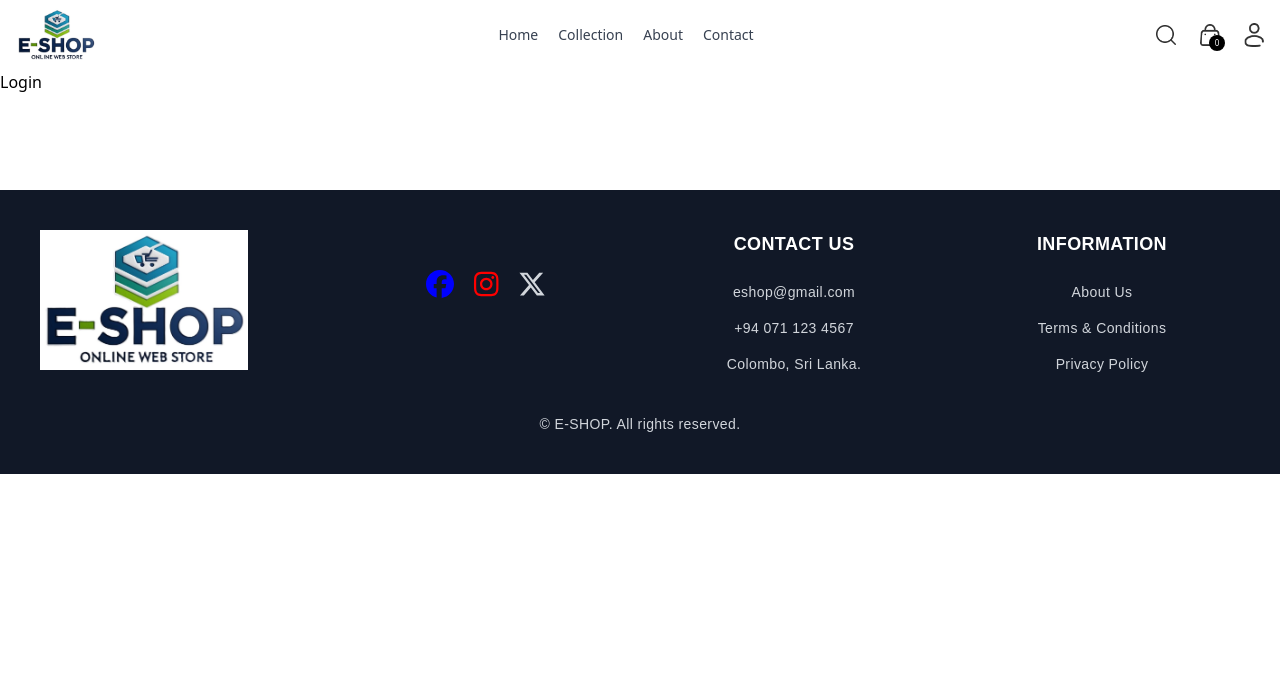
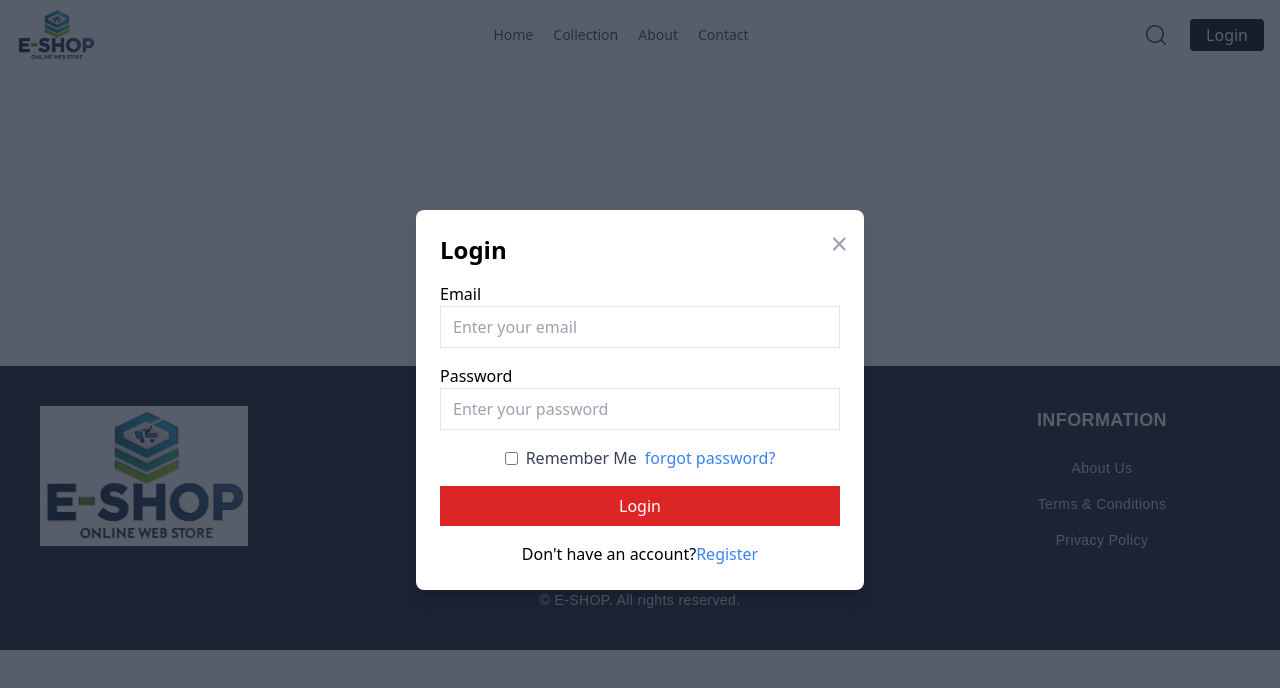
Before and after one commit to prathunman/E-SHOPWeb, a React (Create React App) app: page /login in a window 1280 px wide. Shown: the top 688 px of the page. Built offline with nearby package versions, Linux system fonts and the light colour scheme; the HTML template or start-up script is replaced by a standard one.

Commit message:
added user authendication

```diff
--- a/src/App.js
+++ b/src/App.js
@@ -11,7 +11,7 @@ import Cart from './pages/Cart';
 import Navbar from './components/Navbar';
 import Footer from './components/Footer';
 import SearchBar from './components/SearchBar';
-import { ToastContainer, toast } from 'react-toastify';
+import { ToastContainer } from 'react-toastify';
 import 'react-toastify/dist/ReactToastify.css';
 
 function App() {
--- a/src/components/Navbar.jsx
+++ b/src/components/Navbar.jsx
@@ -2,10 +2,16 @@ import React, { useContext, useState } from "react";
 import { assets } from "../assets";
 import { Link, NavLink } from "react-router-dom";
 import { ShopContext } from "../context/ShopContext";
+import { AuthContext } from "../context/AuthContext";
 
 const Navbar = () => {
   const [visible, setVisible] = useState(false);
   const { showSearch, setShowSearch, cartCount } = useContext(ShopContext);
+  const { isLogin, setIsLogin } = useContext(AuthContext);
+
+  const handleLogout = () => {
+    setIsLogin(false);
+  }
 
   return (
     <div className="flex items-center justify-center justify-between py-2 px-4 font-medium">
@@ -33,6 +39,10 @@ const Navbar = () => {
 
       <div className="flex items-center gap-6">
         <img onClick={() => setShowSearch(!showSearch)} src={assets.search_icon} alt="search" className="w-5" />
+
+        {
+        isLogin ? (
+          <>
             <Link to="/cart" className="relative">
               <img src={assets.cart_icon} alt="cart" className="w-5 min-w-5" />
               <div className="absolute right-[-5px] bottom-[-5px] w-4 text-center leading-4 bg-black text-white aspect-square rounded-full text-[8px]">{cartCount()}</div>
@@ -43,10 +53,16 @@ const Navbar = () => {
                 <div className="flex flex-col gap-2 w-36 py-3 px-5 bg-slate bg-gray-300">
                   <p className="cursor-pointer hover:text-black">My Profile</p>
                   <p className="cursor-pointer hover:text-black">Order</p>
-              <p className="cursor-pointer hover:text-black">Logout</p>
+                  <p className="cursor-pointer hover:text-black" onClick={handleLogout}>Logout</p>
                 </div>
               </div>
             </div>
+          </>
+        ) : (
+          <NavLink to={"/login"} className="bg-black text-white px-4 py-1 rounded">
+            Login
+          </NavLink>
+        )}
         <img onClick={() => setVisible(true)} src={assets.menu_icon} alt="menu" className="w-5 cursor-pointer sm:hidden" />
       </div>
 
--- /dev/null
+++ b/src/context/AuthContext.jsx
@@ -0,0 +1,17 @@
+import { createContext, useState } from "react";
+
+export const AuthContext = createContext();
+
+const AuthContextProvider = ({ children }) => {
+  const [isLogin, setIsLogin] = useState(false);
+  const value = {
+    isLogin,
+    setIsLogin,
+  }
+
+  return <AuthContext.Provider value={value}>
+    {children}
+    </AuthContext.Provider>;
+};
+
+export default AuthContextProvider;
--- a/src/index.js
+++ b/src/index.js
@@ -5,14 +5,17 @@ import App from './App';
 import reportWebVitals from './reportWebVitals';
 import { BrowserRouter } from 'react-router-dom';
 import ShopContextProvider from './context/ShopContext';
+import AuthContextProvider from './context/AuthContext';
 
 const root = ReactDOM.createRoot(document.getElementById('root'));
 root.render(
   <React.StrictMode>
     <BrowserRouter>
-      <ShopContextProvider>
-        <App />
-      </ShopContextProvider>
+      <AuthContextProvider>
+        <ShopContextProvider>
+          <App />
+        </ShopContextProvider>
+      </AuthContextProvider>
     </BrowserRouter>
   </React.StrictMode>
 );
--- a/src/pages/Login.jsx
+++ b/src/pages/Login.jsx
@@ -1,9 +1,104 @@
-import React from 'react'
+import React, { useContext, useState } from "react";
+import { Link, NavLink, useNavigate } from "react-router-dom";
+import { toast } from "react-toastify";
+import { AuthContext } from "../context/AuthContext";
 
 const Login = () => {
+  const [currentState, setCurrentState] = useState("Login");
+  const [user, setUser] = useState({
+    name: "",
+    email: "",
+    password: "",
+  });
+  const { setIsLogin } = useContext(AuthContext);
+
+  const navigate = useNavigate();
+
+  const handleSubmit = (e) => {
+    e.preventDefault();
+    if (currentState === "Register") {
+      if(!user.name && !user.email && !user.password){
+        toast.error('Please fill all the fields');
+      } else {
+        localStorage.setItem('user', JSON.stringify(user));
+        toast.success('User registered successfully');
+        setCurrentState('Login');
+      }
+    } else if (currentState === "Login") {
+      const data = JSON.parse(localStorage.getItem('user'));
+      if (data.email === user.email && data.password === user.password) {
+        toast.success('User logged in successfully');
+        setIsLogin(true);
+        navigate('/')
+      } else {
+        toast.error('Invalid credentials');
+      }
+    } else {
+      return toast.error('Something went wrong');
+    }
+  };
+
   return (
-    <div>Login</div>
-  )
-}
+    <div className="min-h-[25vh]">
+      <div className="fixed inset-0 bg-gray-800 bg-opacity-75 flex items-center justify-center z-50">
+        <div className="relative bg-white rounded-lg shadow-lg p-6 w-full max-w-md">
+          <NavLink to={'/'} className="absolute top-4 right-4 text-3xl text-gray-400">&times;</NavLink>
+          <div>
+            <h2 className="text-2xl font-bold mb-4">{currentState}</h2>
+            <form>
+              {currentState === "Login" ? (
+                ""
+              ) : (
+                <>
+                  <div className="mb-4">
+                    <p className="block text-grsy-700">Name</p>
+                    <input type="name" className="w-full px-3 py-2 border" placeholder="Enter your name" onChange={(e) => setUser({ ...user, name: e.target.value })} />
+                  </div>
+                </>
+              )}
 
-export default Login
+              <div className="mb-4">
+                <p className="block text-grsy-700">Email</p>
+                <input type="email" value={user.email} className="w-full px-3 py-2 border" placeholder="Enter your email" onChange={(e) => setUser({ ...user, email: e.target.value })} />
+              </div>
+              <div className="mb-4">
+                <p className="block text-grsy-700">Password</p>
+                <input type="password" className="w-full px-3 py-2 border" placeholder="Enter your password" onChange={(e) => setUser({ ...user, password: e.target.value })} />
+              </div>
+              <div className="mb-4 flex items-center justify-center">
+                <div className="inline-flex items-center">
+                  <input type="checkbox" className="form-checkbox" placeholder="Enter your password" />
+                  <span className="ml-2 text-gray-700">Remember Me</span>
+                </div>
+                <div className="ml-2">
+                  <Link to={"/forget"} className="text-blue-500 hover:underline ">
+                    forgot password?
+                  </Link>
+                </div>
+              </div>
+              <div className="mb-4">
+                <button type="submit" className="w-full bg-red-600 text-white py-2" onClick={handleSubmit}>
+                  {currentState}
+                </button>
+              </div>
+            </form>
+            <div className="text-center">
+              {currentState === "Login" ? (
+                (<p>
+                  Don't have an account?
+                  <button className="text-blue-500 hover:underline" onClick={() => setCurrentState('Register')}>Register</button>
+                </p>)
+              ) : (
+                <p>
+                  Already have an account?
+                  <button className="text-blue-500 hover:underline" onClick={() => setCurrentState('Login')}>Login</button>
+                </p>
+              )}
+            </div>
+          </div>
+        </div>
+      </div>
+    </div>
+  );
+};
+export default Login;
```
Lines whose indentation alone changed are shown as unchanged.
